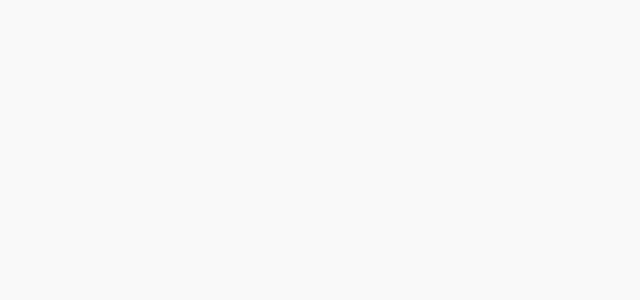
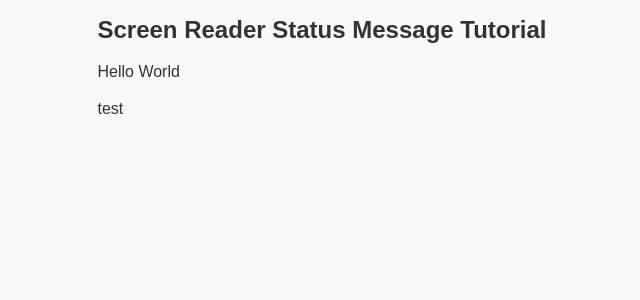
Before and after one commit to Andeleidun/statusMessage, a React (Create React App) app: page / in a window 1280 px wide. Shown: the top 300 px of the page, without its empty margins (318-958 px from the left). Built offline with nearby package versions, Linux system fonts and the light colour scheme.

Commit message:
create initial screenreaderstatusmessage component

```diff
--- a/src/App.css
+++ b/src/App.css
@@ -136,6 +136,19 @@ button[type='reset']:hover {
   background-color: #343a40;
 }
 
+.hidden {
+  height: '1px';
+  width: '1px';
+  margin: '-1px';
+  padding: 0;
+  border: 0;
+  outline: 0;
+  overflow: 'hidden';
+  position: 'absolute';
+  appearance: 'none';
+  clip: 'rect(0 0 0 0)';
+}
+
 /* Responsive Styles */
 @media (max-width: 600px) {
   h1,
--- a/src/App.js
+++ b/src/App.js
@@ -1,8 +1,19 @@
 import React from 'react';
+import { ScreenReaderStatusMessage } from './components/ScreenReaderStatusMessage';
 import './App.css';
 
 function App() {
-  return <div className="App"></div>;
+  return (
+    <div className="App">
+      <header>
+        <h1>Screen Reader Status Message Tutorial</h1>
+      </header>
+      <main>
+        <p>Hello World</p>
+        <ScreenReaderStatusMessage message="test" />
+      </main>
+    </div>
+  );
 }
 
 export default App;
--- /dev/null
+++ b/src/components/ScreenReaderStatusMessage.jsx
@@ -0,0 +1,9 @@
+import React from 'react';
+
+export const ScreenReaderStatusMessage = ({ message }) => {
+  return (
+    <span role="status" className="hidden">
+      {message}
+    </span>
+  );
+};
```
Also changed, not shown: 1 other file (tests, documents, lock files or other folders).
